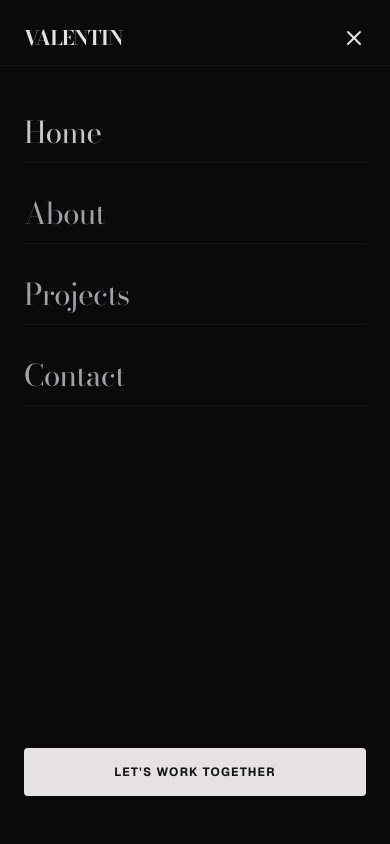
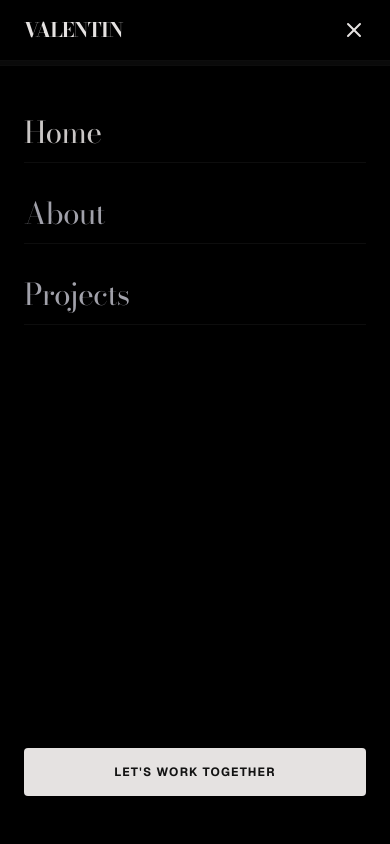
Before and after one commit to Valentin993/Valentin-Maystorovski-Portfolio, a React (Vite) app: page / in a window 390 px wide. Both pictures are taken after a click on the button 354 px from the left and 38 px from the top of the page. Shown: the top 844 px of the page. Built offline with nearby package versions, Linux system fonts and the light colour scheme.

Commit message:
refactor: clean up mobile navigation and project copy
- Simplify mobile navigation styling and menu items
- Update project category formatting in data
- Refine project UI micro-copy

```diff
--- a/src/components/CaseStudyView.tsx
+++ b/src/components/CaseStudyView.tsx
@@ -240,7 +240,7 @@ export default function CaseStudyView({ projectKey, onBack }: CaseStudyViewProps
       {/* Back to Case Studies trigger */}
       <section className="py-20 text-center border-t border-white/5">
         <p className="font-sans text-xs font-semibold text-[#a1a1aa] tracking-widest uppercase mb-4">
-          Finished viewing this study?
+          Finished viewing this project?
         </p>
         <button
           onClick={() => onBack('home', 'projects-section')}
--- a/src/components/TopNavBar.tsx
+++ b/src/components/TopNavBar.tsx
@@ -31,7 +31,9 @@ export default function TopNavBar({ activeView, onViewChange }: TopNavBarProps)
   return (
     <nav
       className={`fixed top-0 left-0 w-full z-50 transition-all duration-300 ${
-        isScrolled
+        mobileMenuOpen
+          ? 'py-4 bg-black border-b border-white/5'
+          : isScrolled
           ? 'py-4 bg-[#0a0a0a]/90 backdrop-blur-xl border-b border-white/5'
           : 'py-6 bg-transparent border-b border-transparent'
       }`}
@@ -108,7 +110,7 @@ export default function TopNavBar({ activeView, onViewChange }: TopNavBarProps)
 
       {/* Mobile Menu Overlay */}
       {mobileMenuOpen && (
-        <div className="fixed inset-0 top-[65px] bg-[#0a0a0a] z-40 flex flex-col px-6 py-12 gap-8 border-t border-white/5 animate-fade-in md:hidden">
+        <div className="fixed inset-0 top-[65px] bg-black z-40 flex flex-col px-6 py-12 gap-8 border-t border-white/5 animate-fade-in md:hidden">
           <button
             onClick={() => handleNavClick('home')}
             className={`text-left font-display text-3xl font-light tracking-tight pb-3 border-b border-white/5 cursor-pointer ${
@@ -136,15 +138,6 @@ export default function TopNavBar({ activeView, onViewChange }: TopNavBarProps)
 
           <button
             onClick={() => handleNavClick('contact')}
-            className={`text-left font-display text-3xl font-light tracking-tight pb-3 border-b border-white/5 cursor-pointer ${
-              activeView === 'contact' ? 'text-[#c9c6c5]' : 'text-[#a1a1aa]'
-            }`}
-          >
-            Contact
-          </button>
-
-          <button
-            onClick={() => handleNavClick('contact')}
             className="w-full bg-[#e5e2e1] text-[#131313] text-center font-sans uppercase tracking-widest text-xs py-4 font-bold rounded cursor-pointer mt-auto"
           >
             Let's Work Together
--- a/src/data.ts
+++ b/src/data.ts
@@ -66,7 +66,7 @@ export const PROJECT_TEASERS: ProjectTeaser[] = [
   {
     id: 'iron-and-ember',
     title: 'IRON & EMBER',
-    category: 'Hospitality Design / 2024',
+    category: 'Hospitality Design',
     description: 'A premium industrial-chic burger identity, blending raw architectural elements with sophisticated brand materials for a high-end culinary experience.',
     imageSrc: 'https://lh3.googleusercontent.com/aida-public/AB6AXuB-Qb5y01lkc5vNIBWoD8XwEi1k0imhZSvzY38_OLtdfyJnecS0eG5vQ4uxV17ix4Qc9ZIe5ebvw-NvGO5tHAgt19b1LuNEJ2ho3Snfeft7GMfk5TKVg3xjzNcI_LzG3Bim84l8AqndvvpblpnSLLFEWYRq8UQmNw_eCWuMq56IAAcP5kZ2GcKj-ABC5SvqBrkZ13lcP162omZU54csoN3jwWxzrEFtPWJe4MGkSIK0xon8CLzIUbhrj4Qkwrx2O7o_LYMY0ivRBDFQ'
   }
```
